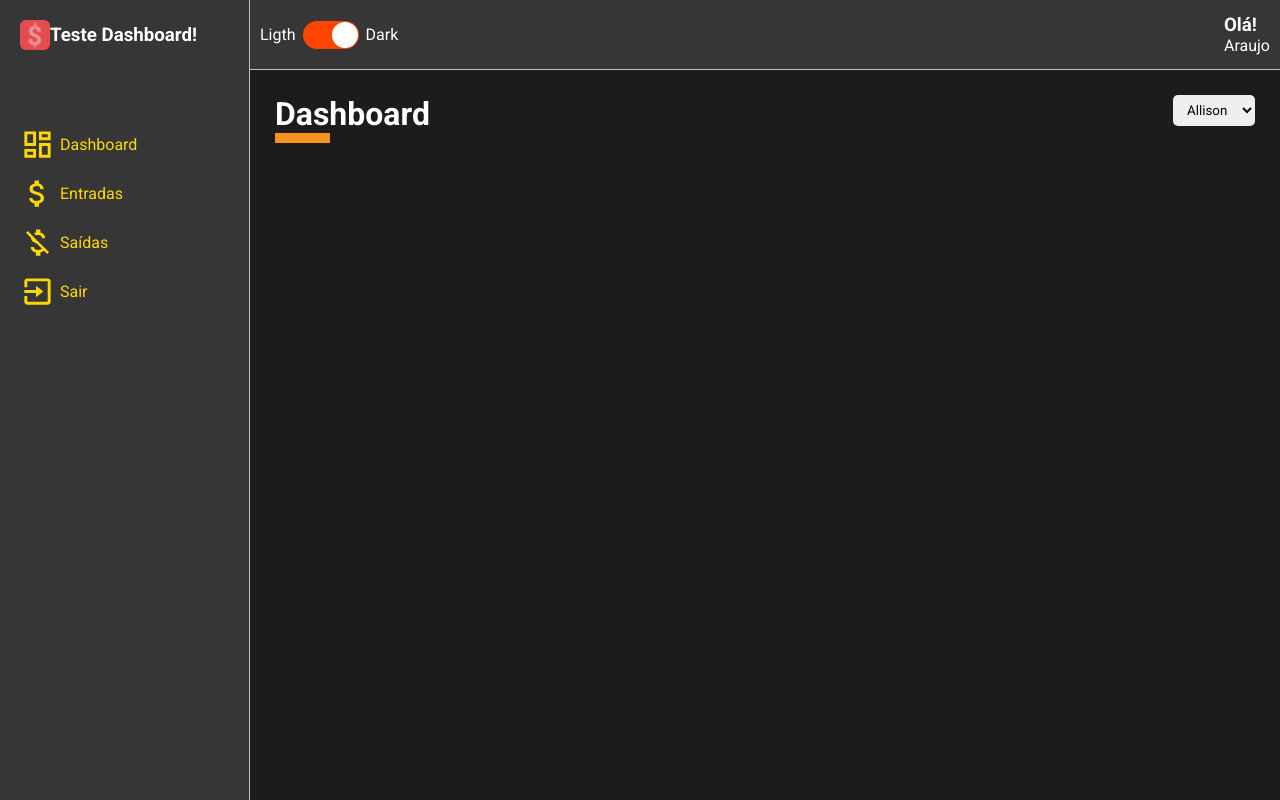
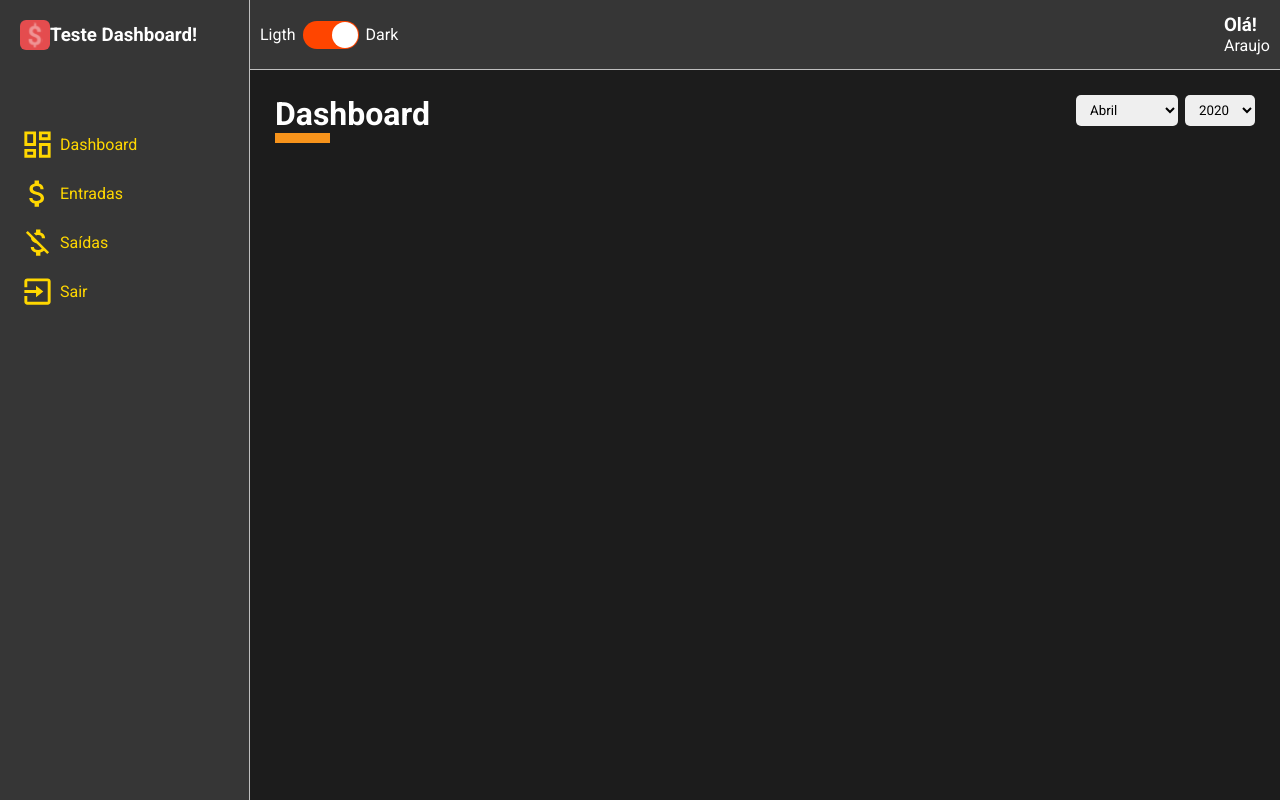
Before and after one commit to AllisonVinicius/React-dashboard, a React (Create React App) app: page /dashboard in a window 1280 px wide. Built offline with nearby package versions, Linux system fonts and the light colour scheme.

Commit message:
estruturando pagina dashoard

```diff
--- a/src/pages/pag_Dash/index.tsx
+++ b/src/pages/pag_Dash/index.tsx
@@ -1,26 +1,91 @@
-import React from 'react';
+import React, {useState,useMemo} from 'react';
 import {Container} from './style';
 import ContentHeader from '../../components/contentHeader';
+import ganho from '../../arquivosEntradaTeste/ganho';
+import gastosTeste from '../../arquivosEntradaTeste/gastosTeste'
+import SelectEntrada from '../../components/SelecEntrada';
+import ListaMeses from '../../utils/meses';
 
-import SelectEntrada from '../../components/SelecEntrada';
 
-const pag_Dash: React.FC = () => {
+
+const Dashboard: React.FC = () => {
+
+    const [mesSelect, setSelectMes] = useState<number>(new Date().getMonth() + 1);
+    const [anosSelect, setSelectAno] = useState<number>(new Date().getFullYear());
 
 
     const options = [
         {value: 'Allison', label: 'Allison'},
         {value: 'Vinicus', label: 'vinicus'},
         {value: 'araujo', label: 'araujo'}
-    ]
+    ];
 
+
+
+    const pAnos = useMemo(() => {
+        let receivedAnos: number[] = [];
+
+       [...gastosTeste, ...ganho].forEach(item => {
+            const date = new Date(item.date);
+            const vAnos = date.getFullYear();
+
+
+            if(!receivedAnos.includes(vAnos)){
+                receivedAnos.push(vAnos);
+            }
+        });
+
+        return receivedAnos.map(vAnos => {
+            return {
+                value:vAnos,
+                label:vAnos,
+            }
+        });
+    },[]);
+
+
+    const pMeses = useMemo(() => {
+
+        return ListaMeses.map((meses,index) => {
+            return {
+                value: index +1,
+                label: meses,
+            }
+        });
+
+    },[]);
+
+
+    const handMesSelecionado = (mes: string) => {
+        //funcao recebe o mes em string e convete p/numero;
+        try{
+            const parseMes = Number(mes);
+            setSelectMes(parseMes);
+        }
+        catch(error){
+            throw new  Error('valor invalido de mes');
+        }
+    }
+
+    const handAnoSelecionado = (mes: string) => {
+        //funcao recebe o ano em string e convete p/numero;
+        try{
+            const parseAno = Number(mes);
+            setSelectAno(parseAno);
+        }
+        catch(error){
+            throw new  Error('valor invalido de Ano');
+        }
+    }
 
     return (
         <Container>
             <ContentHeader title="Dashboard" lineColor="#F7931B">
-                <SelectEntrada options={options} onChange={() => {}} />
+                <SelectEntrada options={pMeses}  onChange={(e) => handMesSelecionado(e.target.value)} defaultValue={mesSelect}/>
+                <SelectEntrada options={pAnos} onChange={(e) => handAnoSelecionado(e.target.value)} defaultValue={anosSelect}/>
             </ContentHeader>
         </Container>
     );
 }
 
-export default pag_Dash;
+export default Dashboard;
```
